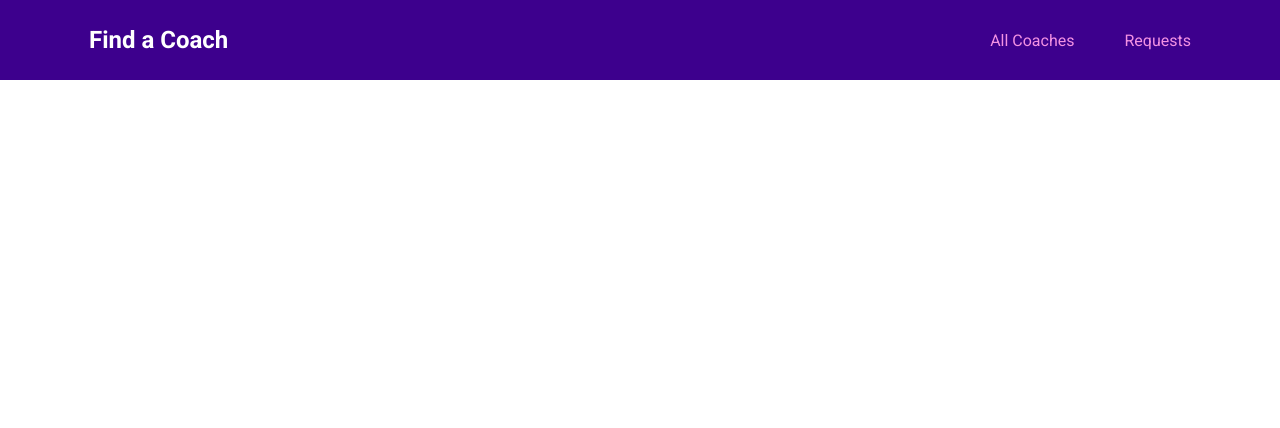
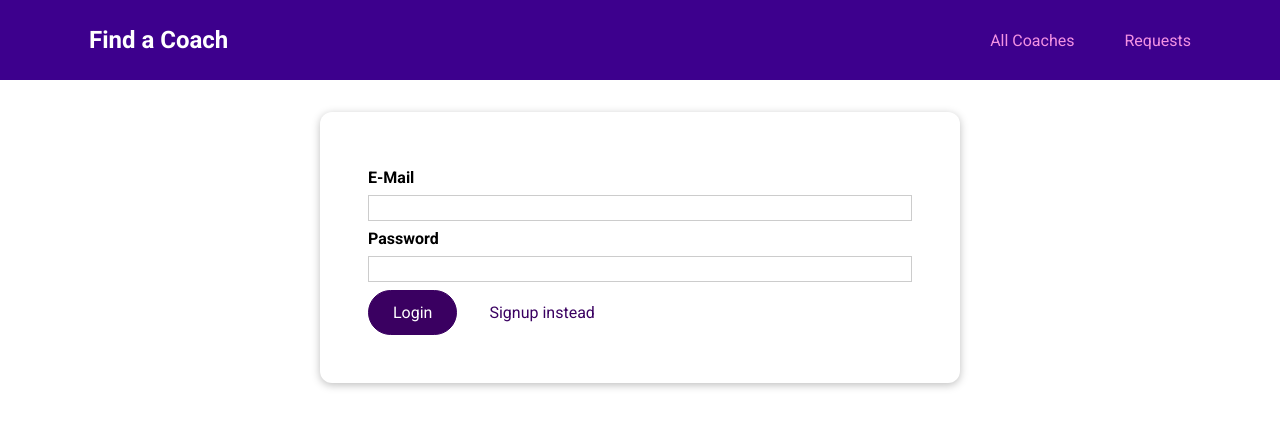
Before and after one commit to amine-cheraitia/testPrjVue, a Vue app: page /auth in a window 1280 px wide. Shown: the top 428 px of the page. Built offline with nearby package versions, Linux system fonts and the light colour scheme.

Commit message:
login layout

```diff
--- a/src/pages/404.vue
+++ b/src/pages/404.vue
@@ -1,5 +1,13 @@
 <template>
-  <div></div>
+  <section>
+    <base-card>
+      <h2>page not found</h2>
+      <p>
+        This page could not be found - maybe check out all our
+        <router-link to="/">coaches</router-link> .
+      </p>
+    </base-card>
+  </section>
 </template>
 
 <script>
--- /dev/null
+++ b/src/pages/auth/UserAuth.vue
@@ -0,0 +1,114 @@
+<template>
+  <base-card>
+    <form @submit.prevent="submitForm">
+      <div class="form-control">
+        <label for="email">E-Mail</label>
+        <input type="email" name="email" id="email" v-model.trim="email" />
+      </div>
+      <div class="form-control">
+        <label for="password">Password</label>
+        <input
+          type="password"
+          name="password"
+          id="password"
+          v-model.trim="password"
+        />
+      </div>
+      <p v-if="!formIsValid">
+        Please enter a valid email and password (must be at least 6 characters
+        long).
+      </p>
+      <base-button>{{ submitButtonCaption }}</base-button>
+      <base-button type="button" mode="flat" @click="switchAuthMode"
+        >{{ switchModeButtonCaption }} instead</base-button
+      >
+    </form>
+  </base-card>
+</template>
+
+<script>
+export default {
+  name: 'name',
+  props: {},
+  data() {
+    return {
+      email: '',
+      password: '',
+      formIsValid: true,
+      mode: 'login',
+    };
+  },
+  computed: {
+    submitButtonCaption() {
+      if (this.mode === 'login') {
+        return 'Login';
+      } else {
+        return 'Signup';
+      }
+    },
+    switchModeButtonCaption() {
+      if (this.mode === 'login') {
+        return 'Signup';
+      } else {
+        return 'Login';
+      }
+    },
+  },
+  methods: {
+    submitForm() {
+      this.formIsValid = true;
+      if (
+        this.email === '' ||
+        !this.email.includes('@') ||
+        this.password === '' ||
+        this.password.length < 6
+      ) {
+        this.formIsValid = false;
+        return;
+      }
+      fetch('', {});
+    },
+    switchAuthMode() {
+      if (this.mode === 'login') {
+        this.mode = 'signup';
+      } else {
+        this.mode = 'login';
+      }
+    },
+  },
+};
+</script>
+
+<style scoped>
+form {
+  margin: 1rem;
+
+  padding: 1rem;
+}
+
+.form-control {
+  margin: 0.5rem 0;
+}
+
+label {
+  font-weight: bold;
+  margin-bottom: 0.5rem;
+  display: block;
+}
+
+input,
+textarea {
+  display: block;
+  width: 100%;
+  font: inherit;
+  border: 1px solid #ccc;
+  padding: 0.15rem;
+}
+
+input:focus,
+textarea:focus {
+  border-color: #3d008d;
+  background-color: #faf6ff;
+  outline: none;
+}
+</style>
--- a/src/route.js
+++ b/src/route.js
@@ -5,6 +5,7 @@
 import ContactCoach from './pages/requests/ContactCoach.vue';
 import RequestsReceived from './pages/requests/RequestsReceived.vue';
 import notFound from './pages/404.vue';
+import userAth from './pages/auth/UserAuth.vue';
 
 const route = createRouter({
   history: createWebHistory(),
@@ -20,6 +21,7 @@
     { path: '/register', component: CoachRegister },
     { path: '/requests', component: RequestsReceived },
     { path: '/:notFound(.*)', component: notFound },
+    { path: '/auth', component: userAth },
   ],
 });
 
```
